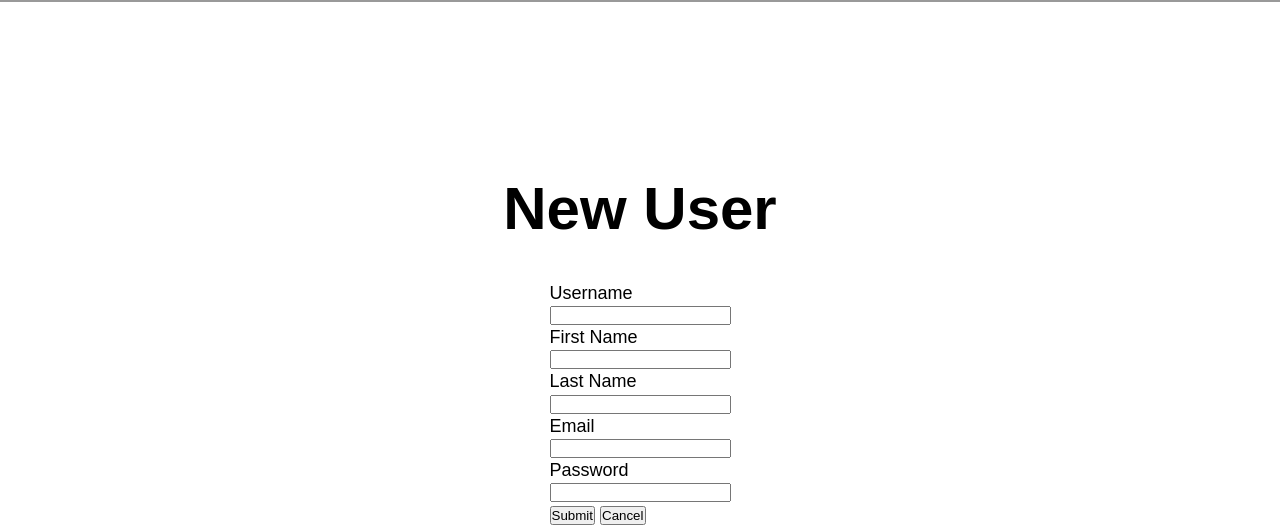
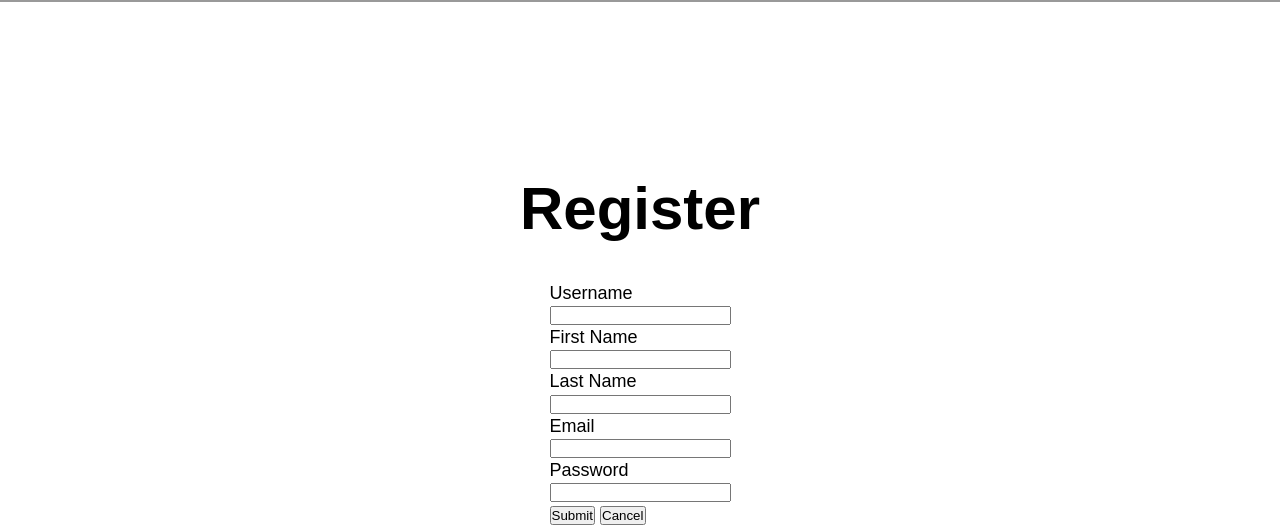
Before and after one commit to sraosha47/django-projects, a Django app: template adulting/users/templates/users/new_user.html in a window 1280 px wide. Shown: the part 71-597 px from the top of the page. Run offline with Django 4.2, Linux system fonts and the light colour scheme; the template is opened without the code that fills it, so the values that code supplies are empty.

Commit message:
changed title and h1 to Register, so it can also be used to register a new account via user/login

```diff
--- a/adulting/users/templates/users/new_user.html
+++ b/adulting/users/templates/users/new_user.html
@@ -1,11 +1,11 @@
 {% extends 'users/layout.html' %}
 
-{% block title %}New User{% endblock title %}
+{% block title %}Register{% endblock title %}
 
 {% block content %}
 {% include "users/navigation.html" %}
 
-<h1>New User</h1>
+<h1>Register</h1>
 
 {% if message %}
     <div class="message"><strong>{{message}}</strong></div>
```
